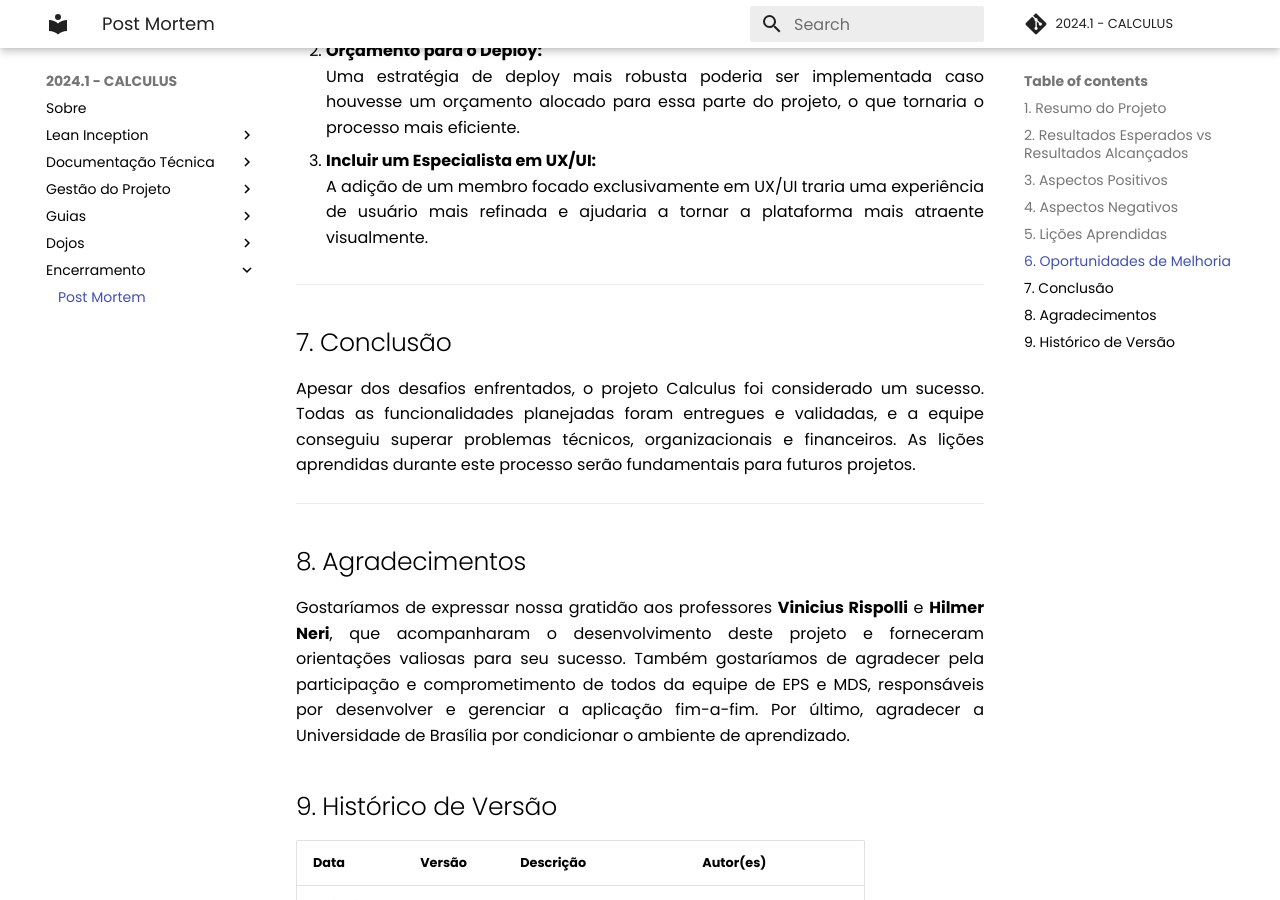
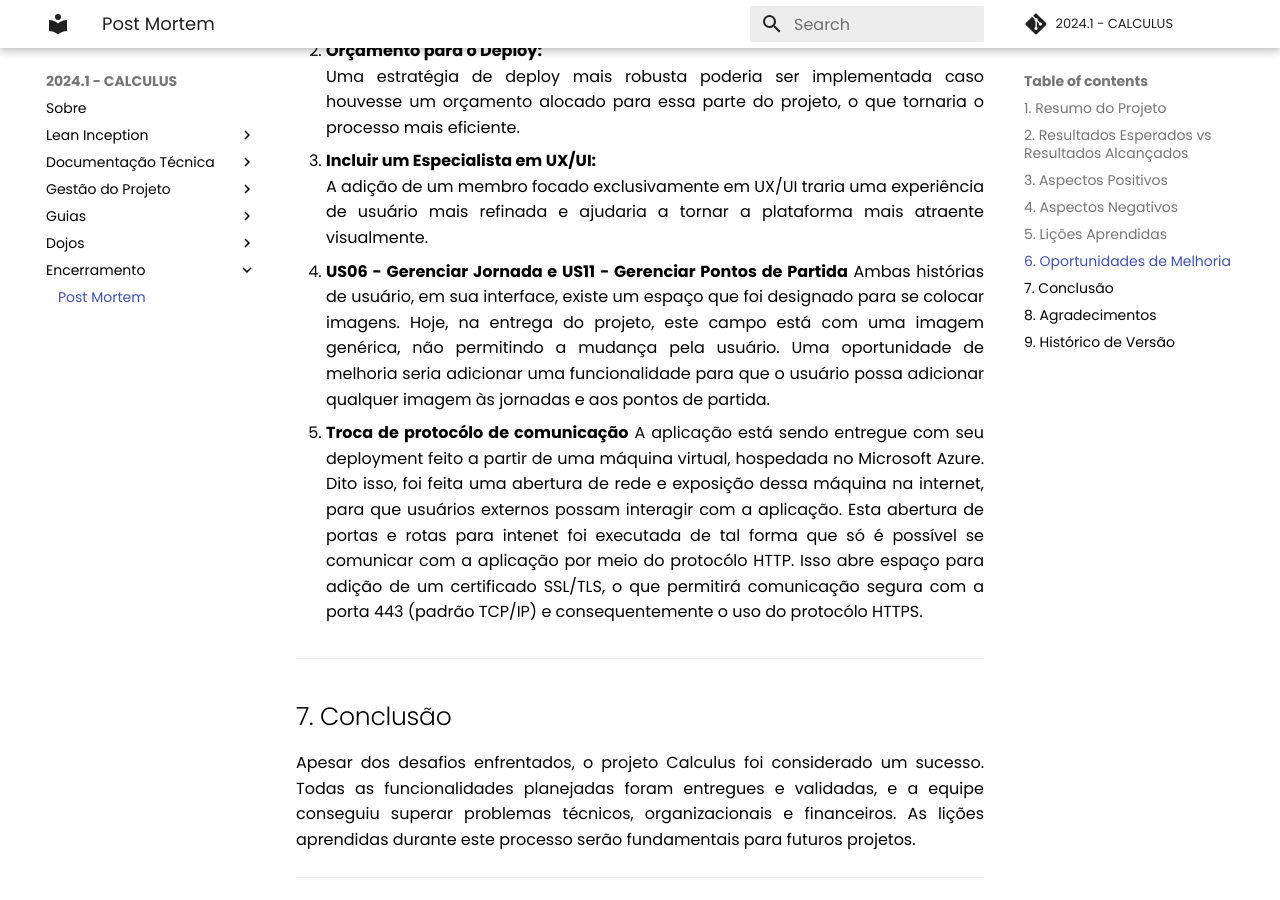
Before and after one commit to fga-eps-mds/2024.1-CALCULUS-DOC, an MkDocs documentation site: the page built from docs/encerramento/post-mortem.md, in a window 1280 px wide and 900 px high, scrolled down 3434 px. Built offline with MkDocs 1.6.1 and Material for MkDocs 9.7.7, drawn with Linux system fonts in a browser that asks for light colours; comment, search, counter and statistics services are not loaded.

Commit message:
docs(#142): adicionando melhorias

```diff
--- a/docs/encerramento/post-mortem.md
+++ b/docs/encerramento/post-mortem.md
@@ -87,6 +87,13 @@ Todas as funcionalidades planejadas foram entregues e validadas pelo Product Own
 3. **Incluir um Especialista em UX/UI:**
    A adição de um membro focado exclusivamente em UX/UI traria uma experiência de usuário mais refinada e ajudaria a tornar a plataforma mais atraente visualmente.
 
+4.  **US06 - Gerenciar Jornada e US11 - Gerenciar Pontos de Partida**
+   Ambas histórias de usuário, em sua interface, existe um espaço que foi designado para se colocar imagens. Hoje, na entrega do projeto, este campo está com uma imagem genérica, não permitindo a mudança pela usuário. Uma oportunidade de melhoria seria adicionar uma funcionalidade para que o usuário possa adicionar qualquer imagem às jornadas e aos pontos de partida.
+
+5. **Troca de protocólo de comunicação**
+   A aplicação está sendo entregue com seu deployment feito a partir de uma máquina virtual, hospedada no Microsoft Azure. Dito isso, foi feita uma abertura de rede e exposição dessa máquina na internet, para que usuários externos possam interagir com a aplicação. Esta abertura de portas e rotas para intenet foi executada de tal forma que só é possível se comunicar com a aplicação por meio do protocólo HTTP. Isso abre espaço para adição de um certificado SSL/TLS, o que permitirá comunicação segura com a porta 443 (padrão TCP/IP) e consequentemente o uso do protocólo HTTPS.
+
+
 ---
 
 ## 7. Conclusão
```
